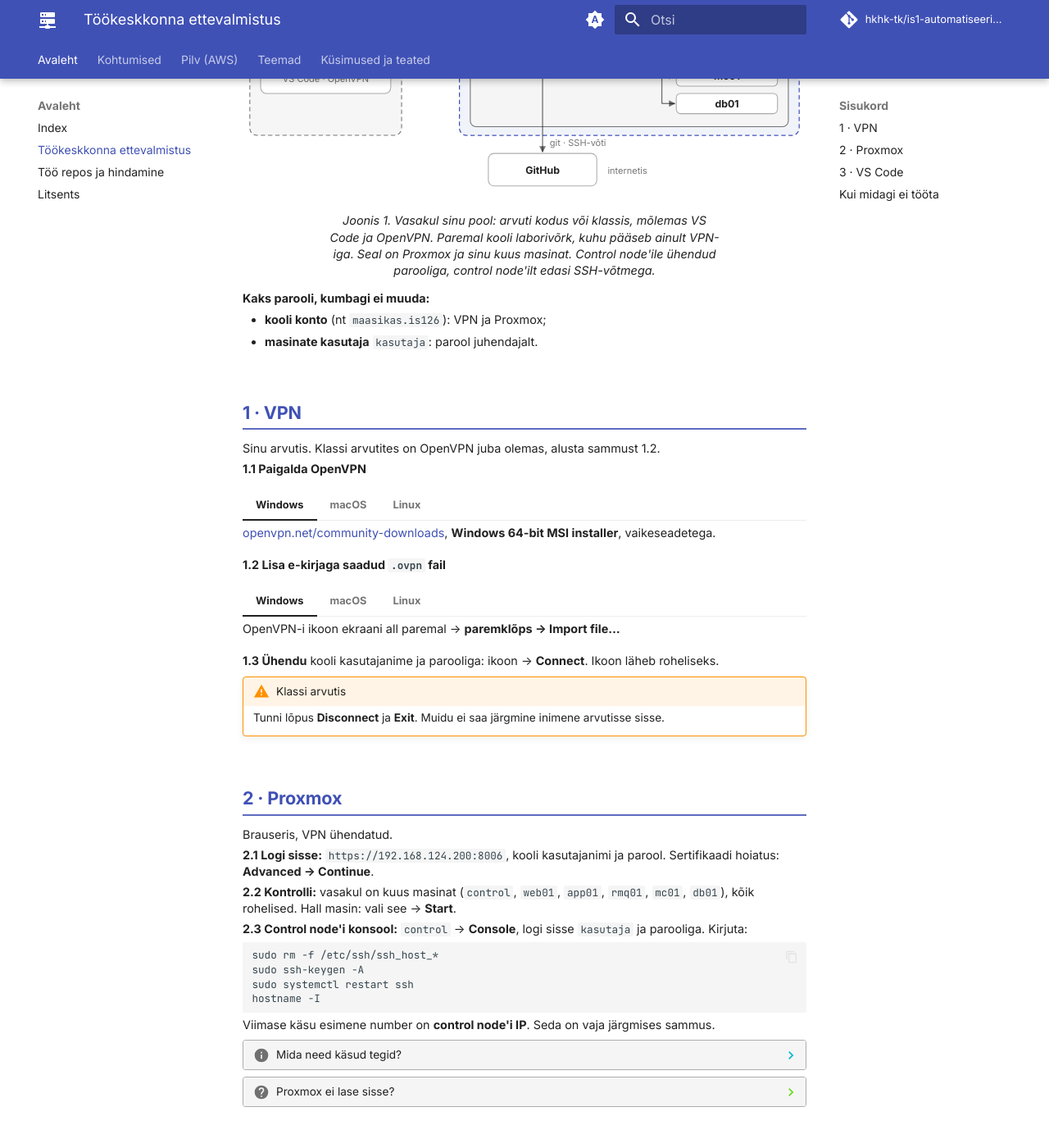
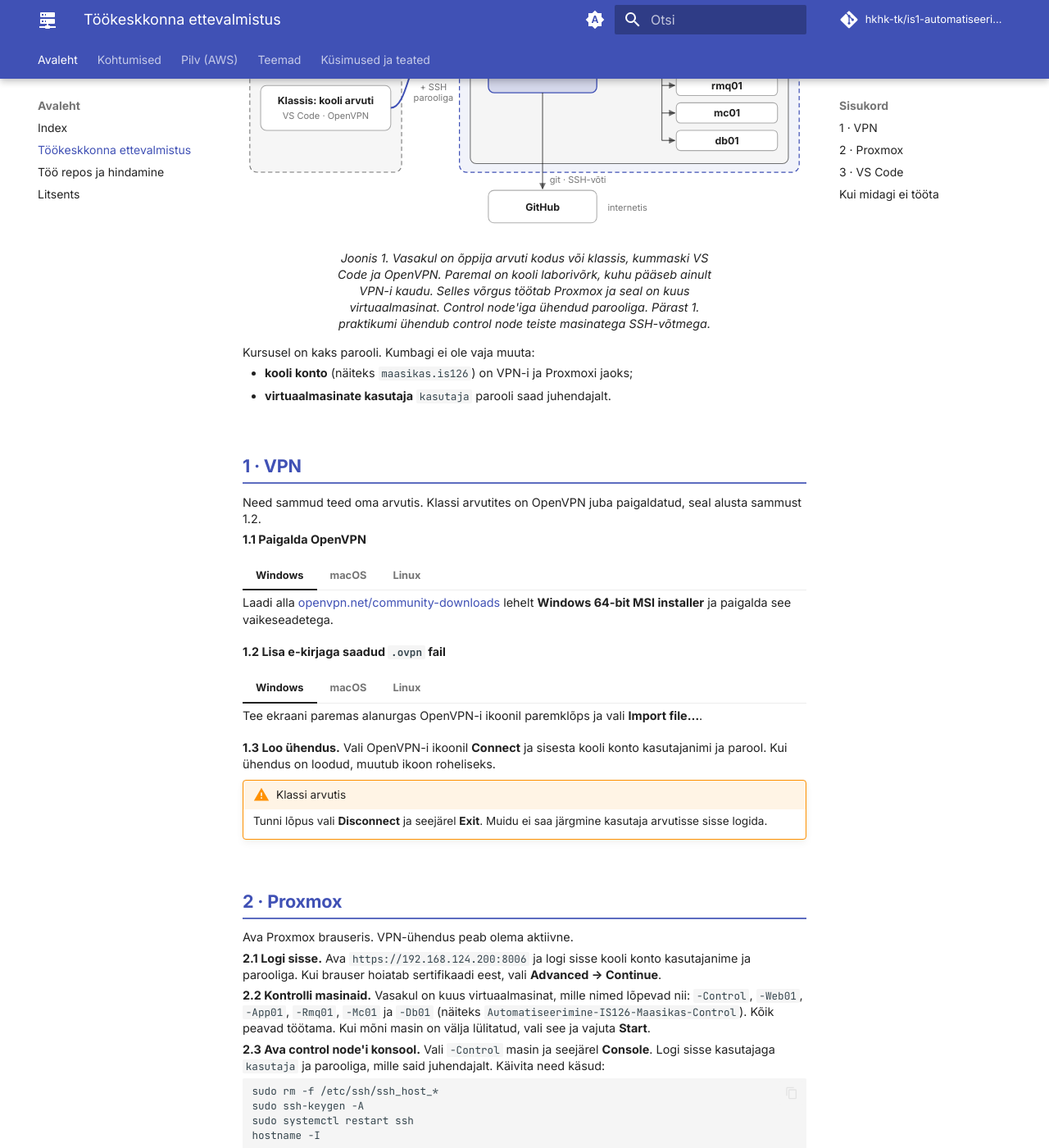
Before and after one commit to hkhk-tk/is1-automatiseerimine, an MkDocs documentation site: the page built from docs/00-ulevaade/keskkond.md, in a window 1280 px wide and 1400 px high, scrolled down 572 px. Shown: the whole window at 82% size. Built offline with MkDocs 1.6.1 and Material for MkDocs 9.7.7, drawn with Linux system fonts in a browser that asks for light colours; comment, search, counter and statistics services are not loaded; some of the changed text lies outside the part shown.

Commit message:
Keskkond: tekst normaalsesse eesti keelde, ProxyJump ja masinanimede täpsustus, ühenduse kontroll

````diff
--- a/docs/00-ulevaade/keskkond.md
+++ b/docs/00-ulevaade/keskkond.md
@@ -8,14 +8,16 @@ tags:
 
 !!! abstract "Eesmärgid"
 
-    Enne esimest kohtumist, oma arvutis. Lõpuks:
+    Enne esimest tundi seadista oma arvutis VPN ja VS Code. Pärast seadistamist saad:
 
-    - ühendub VPN kooli laborivõrku;
-    - avab VS Code terminali otse sinu control node'il.
+    - luua VPN-ühenduse kooli laborivõrguga;
+    - avada VS Code'is terminali, mis töötab control node'is.
 
-**Control node on virtuaalmasin kooli Proxmoxis.** See ei ole sinu sülearvuti ega klassi arvuti. Sinu arvuti, olgu isiklik või kooli oma, on ainult aken sinna: VPN viib kooli võrku, VS Code avab seal terminali.
+**Control node on virtuaalmasin, mis töötab kooli Proxmoxi serveris.** See ei asu sülearvutis ega klassi arvutis.
 
-Kõik kursuse käsud jooksevad control node'il. Sinu arvutisse on vaja ainult VPN-i ja VS Code'i. Käsurida oma arvutis (PowerShell, Terminal) ega WSL-i pole vaja.
+Oma arvutit kasutad ainult ühenduse loomiseks. Kõigepealt loob VPN ühenduse kooli laborivõrguga, seejärel ühendub VS Code SSH kaudu control node'iga.
+
+Kõik kursuse käsud käivitad control node'is. Oma arvutisse on vaja paigaldada ainult VPN-i klient ja VS Code. WSL-i ega oma arvuti käsurida (PowerShell, Terminal) ei ole kursuse ülesannete tegemiseks vaja.
 
 <figure style="max-width:780px;margin:.8em auto" class="lx" markdown="0">
 <svg viewBox="0 0 780 415" role="img" aria-label="Vasakul sinu pool: kodune või klassi arvuti. Paremal kooli laborivõrk, kuhu pääseb ainult VPN-tunneliga. Seal on Proxmox ja selles sinu kuus virtuaalmasinat. All internetis GitHub." xmlns="http://www.w3.org/2000/svg">
@@ -36,27 +38,27 @@ Kõik kursuse käsud jooksevad control node'il. Sinu arvutisse on vaja ainult VP
 <line class="a" x1="415" y1="220" x2="415" y2="353" marker-end="url(#lxk)"/><text class="s" x="425" y="345">git · SSH-võti</text>
 <rect class="box" x="340" y="355" width="150" height="45" rx="8"/><text class="b" x="415" y="383" text-anchor="middle">GitHub</text><text class="s" x="505" y="383">internetis</text>
 </svg>
-<figcaption>Joonis 1. Vasakul sinu pool: arvuti kodus või klassis, mõlemas VS Code ja OpenVPN. Paremal kooli laborivõrk, kuhu pääseb ainult VPN-iga. Seal on Proxmox ja sinu kuus masinat. Control node'ile ühendud parooliga, control node'ilt edasi SSH-võtmega.</figcaption>
+<figcaption>Joonis 1. Vasakul on õppija arvuti kodus või klassis, kummaski VS Code ja OpenVPN. Paremal on kooli laborivõrk, kuhu pääseb ainult VPN-i kaudu. Selles võrgus töötab Proxmox ja seal on kuus virtuaalmasinat. Control node'iga ühendud parooliga. Pärast 1. praktikumi ühendub control node teiste masinatega SSH-võtmega.</figcaption>
 </figure>
 
-**Kaks parooli, kumbagi ei muuda:**
+Kursusel on kaks parooli. Kumbagi ei ole vaja muuta:
 
-- **kooli konto** (nt `maasikas.is126`): VPN ja Proxmox;
-- **masinate kasutaja** `kasutaja`: parool juhendajalt.
+- **kooli konto** (näiteks `maasikas.is126`) on VPN-i ja Proxmoxi jaoks;
+- **virtuaalmasinate kasutaja** `kasutaja` parooli saad juhendajalt.
 
 ## 1 · VPN
 
-Sinu arvutis. Klassi arvutites on OpenVPN juba olemas, alusta sammust 1.2.
+Need sammud teed oma arvutis. Klassi arvutites on OpenVPN juba paigaldatud, seal alusta sammust 1.2.
 
 **1.1 Paigalda OpenVPN**
 
 === "Windows"
 
-    [openvpn.net/community-downloads](https://openvpn.net/community-downloads/), **Windows 64-bit MSI installer**, vaikeseadetega.
+    Laadi alla [openvpn.net/community-downloads](https://openvpn.net/community-downloads/) lehelt **Windows 64-bit MSI installer** ja paigalda see vaikeseadetega.
 
 === "macOS"
 
-    [Tunnelblick](https://tunnelblick.net/downloads.html) (Stable). Küsimusele vasta „I have configuration files“.
+    Laadi alla [Tunnelblick](https://tunnelblick.net/downloads.html) (Stable) ja paigalda see. Kui paigaldaja küsib konfiguratsioonifailide kohta, vali „I have configuration files“.
 
 === "Linux"
 
@@ -66,31 +68,31 @@ Sinu arvutis. Klassi arvutites on OpenVPN juba olemas, alusta sammust 1.2.
 
 === "Windows"
 
-    OpenVPN-i ikoon ekraani all paremal → **paremklõps → Import file…**
+    Tee ekraani paremas alanurgas OpenVPN-i ikoonil paremklõps ja vali **Import file…**.
 
 === "macOS"
 
-    Topeltklõps failil → **Only Me**.
+    Tee failil topeltklõps ja vali **Only Me**.
 
 === "Linux"
 
-    **Settings → Network → VPN → + → Import from file…**
+    Ava **Settings → Network → VPN**, vajuta **+** ja vali **Import from file…**.
 
-**1.3 Ühendu** kooli kasutajanime ja parooliga: ikoon → **Connect**. Ikoon läheb roheliseks.
+**1.3 Loo ühendus.** Vali OpenVPN-i ikoonil **Connect** ja sisesta kooli konto kasutajanimi ja parool. Kui ühendus on loodud, muutub ikoon roheliseks.
 
 !!! warning "Klassi arvutis"
 
-    Tunni lõpus **Disconnect** ja **Exit**. Muidu ei saa järgmine inimene arvutisse sisse.
+    Tunni lõpus vali **Disconnect** ja seejärel **Exit**. Muidu ei saa järgmine kasutaja arvutisse sisse logida.
 
 ## 2 · Proxmox
 
-Brauseris, VPN ühendatud.
+Ava Proxmox brauseris. VPN-ühendus peab olema aktiivne.
 
-**2.1 Logi sisse:** `https://192.168.124.200:8006`, kooli kasutajanimi ja parool. Sertifikaadi hoiatus: **Advanced → Continue**.
+**2.1 Logi sisse.** Ava `https://192.168.124.200:8006` ja logi sisse kooli konto kasutajanime ja parooliga. Kui brauser hoiatab sertifikaadi eest, vali **Advanced → Continue**.
 
-**2.2 Kontrolli:** vasakul on kuus masinat (`control`, `web01`, `app01`, `rmq01`, `mc01`, `db01`), kõik rohelised. Hall masin: vali see → **Start**.
+**2.2 Kontrolli masinaid.** Vasakul on kuus virtuaalmasinat, mille nimed lõpevad nii: `-Control`, `-Web01`, `-App01`, `-Rmq01`, `-Mc01` ja `-Db01` (näiteks `Automatiseerimine-IS126-Maasikas-Control`). Kõik peavad töötama. Kui mõni masin on välja lülitatud, vali see ja vajuta **Start**.
 
-**2.3 Control node'i konsool:** `control` → **Console**, logi sisse `kasutaja` ja parooliga. Kirjuta:
+**2.3 Ava control node'i konsool.** Vali `-Control` masin ja seejärel **Console**. Logi sisse kasutajaga `kasutaja` ja parooliga, mille said juhendajalt. Käivita need käsud:
 
 ```bash
 sudo rm -f /etc/ssh/ssh_host_*
@@ -99,23 +101,23 @@ sudo systemctl restart ssh
 hostname -I
 ```
 
-Viimase käsu esimene number on **control node'i IP**. Seda on vaja järgmises sammus.
+Käsk `hostname -I` kuvab masina IP-aadressi, näiteks `192.168.125.10`. Pane see aadress kirja, sest kasutad seda järgmises sammus.
 
-??? info "Mida need käsud tegid?"
+??? info "Mida need käsud teevad?"
 
-    Masinad on kloonitud ühest mallist, seega on kõigil samad hostivõtmed (masina „isikutunnistus“ SSH-s). Esimesed kolm käsku teevad control node'ile uued, enne kui VS Code sellega esimest korda ühendub. Ülejäänud viie masina võtmed uuendab 1. praktikumi skript ise.
+    Virtuaalmasinad on loodud samast mallist ja seetõttu on neil alguses samad SSH hostivõtmed. SSH hostivõti võimaldab kliendil kontrollida, millise serveriga ta ühendub. Esimesed kolm käsku loovad control node'ile uued hostivõtmed enne, kui VS Code sellega esimest korda ühendub. Ülejäänud viie masina hostivõtmed uuendab 1. praktikumi skript.
 
-??? question "Proxmox ei lase sisse?"
+??? question "Proxmoxi sisselogimine ei õnnestu?"
 
-    Kirjuta kategooriasse **Küsimused**. IP saad juhendajalt, jätka sammuga 3.
+    Kirjuta arutelu kategooriasse **Küsimused**. Control node'i IP-aadressi saad sel juhul juhendajalt ja võid jätkata sammuga 3.
 
 ## 3 · VS Code
 
-Sinu arvutis.
+Need sammud teed oma arvutis.
 
-**3.1** Paigalda [VS Code](https://code.visualstudio.com/) ja laiendus **Remote - SSH** (vasakul **Extensions**).
+**3.1 Paigalda VS Code ja laiendus.** Paigalda [VS Code](https://code.visualstudio.com/). Ava vasakul **Extensions**, otsi laiendus **Remote - SSH** ja paigalda see.
 
-**3.2** ++f1++ → `Remote-SSH: Open SSH Configuration File` → vali esimene fail. Kirjuta sinna oma control node'i IP-ga ja salvesta:
+**3.2 Lisa control node SSH konfiguratsioonifaili.** Vajuta ++f1++, vali `Remote-SSH: Open SSH Configuration File` ja seejärel loendi esimene fail. Lisa faili järgmised read, asenda IP-aadress sammus 2.3 leitud aadressiga ja salvesta fail:
 
 ```text
 Host control
@@ -123,23 +125,23 @@ Host control
     User kasutaja
 ```
 
-**3.3** Vasakul **Remote Explorer** → `control` → **Connect**. Platvorm **Linux**, **Continue**, masinate parool.
+**3.3 Ühendu control node'iga.** Ava vasakul **Remote Explorer**, vali `control` ja vajuta **Connect**. Kui VS Code küsib serveri platvormi, vali `Linux`. Seejärel kinnita ühendus (**Continue**) ja sisesta kasutaja `kasutaja` parool.
 
-**3.4** **Terminal → New Terminal**.
+**3.4 Ava terminal.** Vali menüüst **Terminal → New Terminal**.
 
-**Kontrolli:** all vasakul on **SSH: control**, terminalis `kasutaja@control` või `kasutaja@...`. See terminal on control node'il.
+**Kontrolli:** VS Code'i vasakus alanurgas on kiri **SSH: control** ja terminali viip algab kujul `kasutaja@`. See terminal töötab control node'is.
 
-??? info "Mis on SSH config fail ja miks küsitakse alati parooli?"
+??? info "Mis on SSH konfiguratsioonifail ja miks küsitakse iga kord parooli?"
 
-    Fail on Windowsis `C:\Users\<sinu nimi>\.ssh\config`, macOS-is ja Linuxis `~/.ssh/config`. `Host` on lühinimi, `HostName` päris aadress, `User` kasutaja masinas.
+    SSH konfiguratsioonifail asub Windowsis kohas `C:\Users\<kasutajanimi>\.ssh\config`, macOS-is ja Linuxis kohas `~/.ssh/config`. Real `Host` on ühenduse lühinimi, real `HostName` serveri IP-aadress ja real `User` kasutajanimi serveris.
 
-    Sinu arvutis SSH-võtit pole, seega küsib VS Code parooli igal ühendusel. Nii on mõeldud. Võti tehakse 1. praktikumis control node'il: privaatvõti `~/.ssh/id_ed25519` jääb sinna, avalik võti `id_ed25519.pub` läheb viide masinasse ja GitHubi. Siis logib control node edasi ilma paroolita, ja Ansible vajab just seda.
+    VS Code küsib ühenduse loomisel parooli, sest sinu arvutisse ei ole SSH-võtit seadistatud. Selle kursuse puhul on see taotluslik. SSH-võtme lood 1. praktikumis control node'is: privaatvõti `~/.ssh/id_ed25519` jääb control node'i, avalik võti `id_ed25519.pub` läheb ülejäänud viide masinasse ja GitHubi. Pärast seda logib control node teistesse masinatesse sisse ilma paroolita, ja just seda vajab Ansible.
 
-??? info "Tahan teisi masinaid VS Code'is näha"
+??? info "Kas teisi masinaid saab VS Code'is avada?"
 
-    Tavaliselt pole vaja: Ansible teeb muudatused ise. Kiireim viis: **Terminal → Split Terminal** ja igas `ssh web01`, `ssh db01` jne (pärast 1. praktikumi).
+    Tavaliselt ei ole seda vaja, sest muudatused teeb Ansible. Pärast 1. praktikumi on kõige lihtsam valida **Terminal → Split Terminal** ja logida igas terminalis control node'ist edasi, näiteks `ssh web01` või `ssh db01`.
 
-    Eraldi aknaks koos failipuuga lisa sinu arvuti config faili iga masina kohta:
+    Kui soovid masinat avada eraldi VS Code'i aknas koos failipuuga, lisa oma arvuti SSH konfiguratsioonifaili iga masina kohta kirje:
 
     ```text
     Host web01
@@ -148,36 +150,46 @@ Host control
         ProxyJump control
     ```
 
-    `ProxyJump control`: mine läbi control node'i. Parooli küsitakse kaks korda, control node'i ja web01 oma.
+    Rida `ProxyJump control` tähendab, et ühendus web01-ga luuakse control node'i kaudu. Sisselogimise teeb sel juhul sinu arvuti, mitte control node. Seetõttu küsitakse parooli kaks korda, control node'i ja web01 jaoks, ka pärast 1. praktikumi.
 
-??? info "Termius, JetBrains või muu tööriist?"
+??? info "Kas võib kasutada Termiust, JetBrainsi või mõnda muud tööriista?"
 
-    Võib, ühendus on sama: `kasutaja`, control node'i IP, parool. **Soovitan VS Code'i**, sest:
+    Võib. Ühenduse andmed on samad: kasutaja `kasutaja`, control node'i IP-aadress ja parool. **Soovitan siiski VS Code'i**, sest:
 
-    - failid ja terminal on ühes aknas;
-    - Ansible'i ja YAML-i laiendused näitavad vigu juba kirjutades;
-    - töötab ühtemoodi Windowsis, macOS-is ja Linuxis, tasuta;
-    - kõik juhendid on VS Code'iga, juhendaja saab kiiremini aidata.
+    - failid ja terminal on samas aknas;
+    - Ansible'i ja YAML-i laiendused näitavad vigu juba kirjutamise ajal;
+    - see töötab ühtemoodi Windowsis, macOS-is ja Linuxis ning on tasuta;
+    - kõik juhendid on kirjutatud VS Code'i jaoks, seega saab juhendaja kiiremini aidata.
 
-    Termiuses peaksid faile muutma `nano`-ga. JetBrains on võimas, aga raskem ja kursusel seda ei näidata.
+    Termiuses tuleb faile muuta näiteks `nano` abil. JetBrainsi tööriistad on võimsad, kuid raskemad ja kursusel neid ei kasutata.
 
 ## Kui midagi ei tööta
 
+??? failure "Kontrolli kõigepealt ühendust"
+
+    Ava oma arvutis käsurida (Windowsis **cmd**, macOS-is **Terminal**) ja käivita:
+
+    ```text
+    ping 192.168.124.200
+    ```
+
+    Kui vastused tulevad, on VPN-ühendus korras. Seejärel kontrolli sama käsuga control node'i IP-aadressi. Kui Proxmox vastab, aga control node ei vasta, kontrolli Proxmoxis, kas masin töötab. Kui kumbki ei vasta, ei ole VPN-ühendus aktiivne.
+
 ??? failure "VPN ei ühendu"
 
-    Kasutajanimi on kujul `perekonnanimi.is126`, parool sama mis kooli e-postil. macOS-is: **System Settings → Privacy & Security → Allow**.
+    Kasutajanimi on kujul `perekonnanimi.is126` ja parool on sama mis kooli e-postil. macOS-is tuleb ühendus lubada: **System Settings → Privacy & Security → Allow**.
 
 ??? failure "`Connection timed out`"
 
-    VPN pole ühendatud, masin seisab Proxmoxis või IP config failis on vale.
+    Kontrolli, kas VPN-ühendus on aktiivne, virtuaalmasin Proxmoxis töötab ja SSH konfiguratsioonifailis on õige IP-aadress.
 
-??? failure "`Permission denied` (parool küsiti)"
+??? failure "`Permission denied` pärast parooli sisestamist"
 
-    Config failis peab olema `User kasutaja`. Parool on masinate oma, mitte kooli konto oma.
+    Kontrolli, et SSH konfiguratsioonifailis on rida `User kasutaja`. Kasuta virtuaalmasina kasutaja `kasutaja` parooli, mitte kooli konto parooli.
 
-??? failure "`Permission denied (publickey)` (parooli ei küsitudki)"
+??? failure "`Permission denied (publickey)` ja parooli ei küsitud"
 
-    Masinas on parooliga sisselogimine keelatud. Proxmoxis masin → **Console**, logi sisse ja kirjuta:
+    Masinas on parooliga sisselogimine keelatud. Ava masin Proxmoxis (**Console**), logi sisse ja käivita:
 
     ```bash
     echo "PasswordAuthentication yes" | sudo tee /etc/ssh/sshd_config.d/01-parool.conf
@@ -186,12 +198,12 @@ Host control
 
     !!! danger "Ainult laboris"
 
-        Siin on see lubatud, sest masinad on suletud võrgus, ainult VPN-iga, ja kursuse lõpus kustutatakse. **Päris serverites nii ei tehta:** robotid proovivad paroole ööpäev läbi ära arvata. Seal logitakse sisse ainult SSH-võtmega (`PasswordAuthentication no`).
+        Laboris on parooliga sisselogimine lubatud, sest masinad asuvad suletud võrgus, neile pääseb ainult VPN-i kaudu ja need kustutatakse kursuse lõpus. Avalikust internetist ligipääsetavates serverites ei ole parooliga SSH-sisselogimine soovitatav, sest selliste serverite vastu tehakse pidevalt automatiseeritud sisselogimiskatseid. Seal kasutatakse ainult SSH-võtmeid (`PasswordAuthentication no`).
 
 ??? failure "`REMOTE HOST IDENTIFICATION HAS CHANGED`"
 
-    Ava VS Code'is fail `C:\Users\<sinu nimi>\.ssh\known_hosts` (macOS-is `~/.ssh/known_hosts`), kustuta read control node'i IP-ga, salvesta ja ühendu uuesti.
+    Ava VS Code'is fail `C:\Users\<kasutajanimi>\.ssh\known_hosts` (macOS-is ja Linuxis `~/.ssh/known_hosts`), kustuta read, kus on control node'i IP-aadress, salvesta fail ja ühendu uuesti.
 
-??? failure "VS Code jääb „Setting up SSH Host“ juurde"
+??? failure "VS Code jääb teate „Setting up SSH Host“ juurde"
 
-    ++f1++ → **Remote-SSH: Kill VS Code Server on Host**, siis uuesti.
+    Vajuta ++f1++, vali **Remote-SSH: Kill VS Code Server on Host** ja ühendu uuesti.
````
